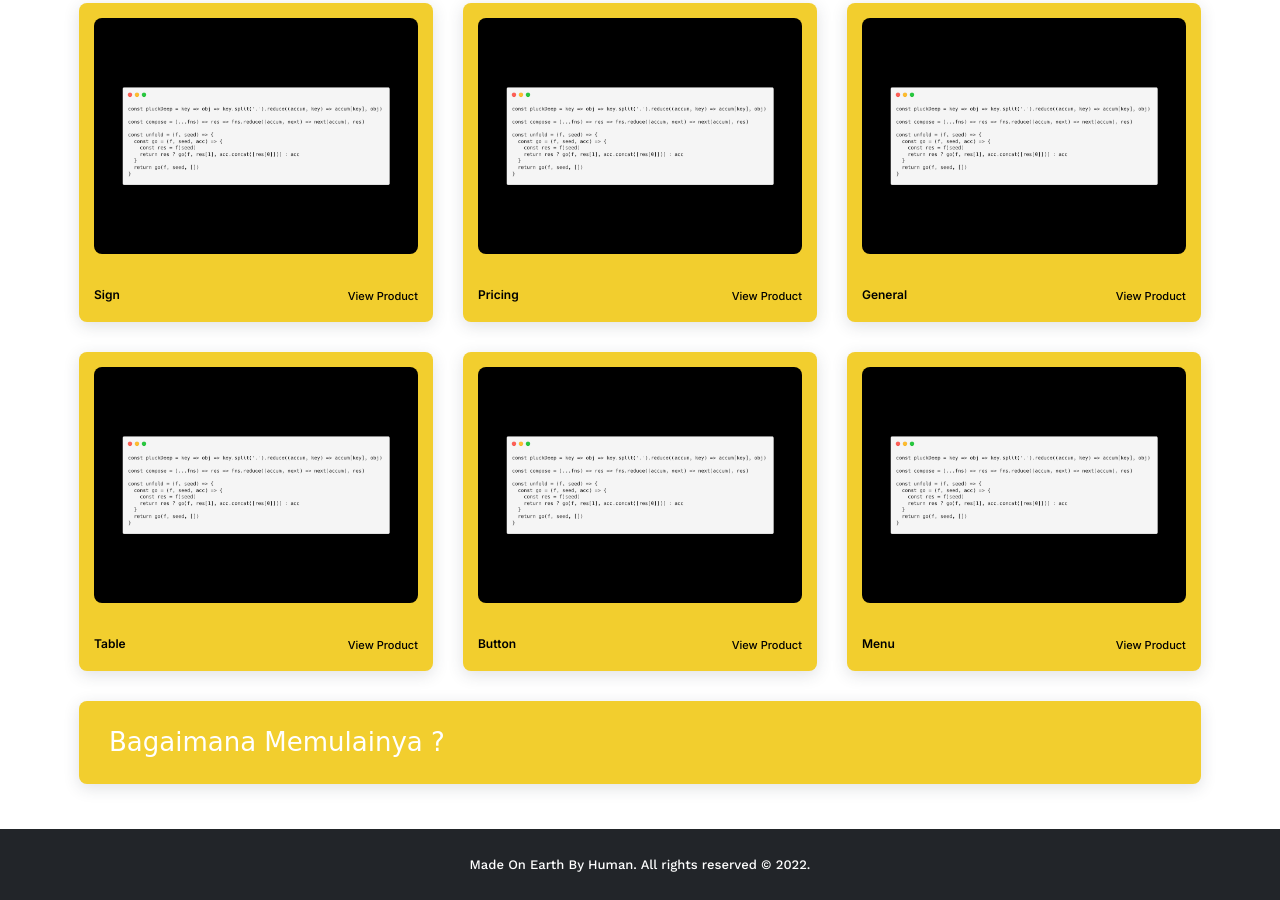
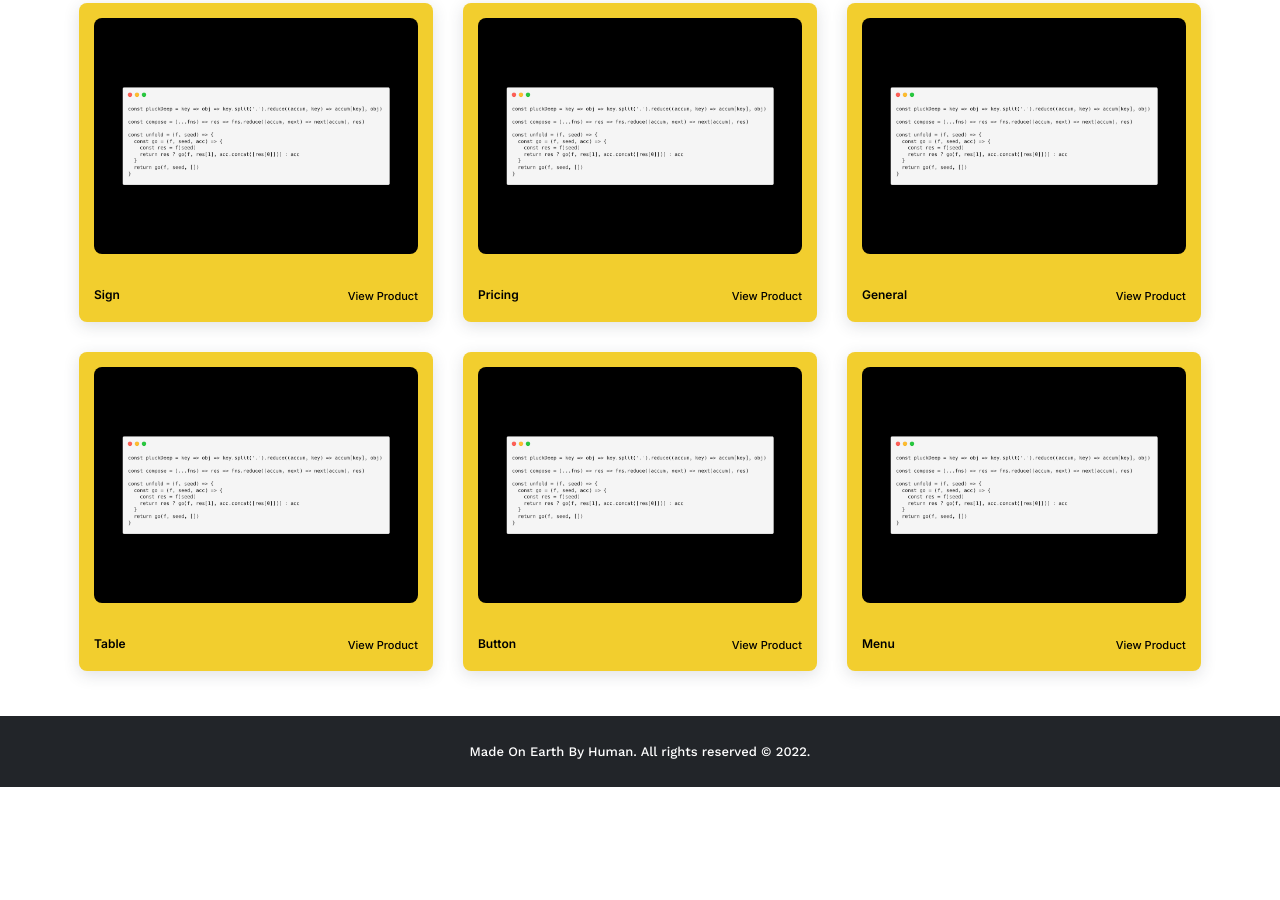
Before and after one commit to uidynamic/uidynamic.github.io, a plain HTML site: page index.html in a window 1280 px wide. Shown: the part 3960-4860 px from the top of the page. After the commit the page ends 4747 px from the top, so only its background shows below. Drawn offline with nearby package versions, Linux system fonts and the light colour scheme; a web font is replaced by a local one.

Commit message:
Update index.html

```diff
--- a/index.html
+++ b/index.html
@@ -342,15 +342,6 @@
                     </div>
                 </div>
                 <!--End of cardproductpreview1-general-->
-
-                <!--Start of cardproductpreview8-general-->
-                <div class="col-12">
-                    <div class="cardproductpreview8-general bg-yellow" style="padding: 30px; box-sizing: border-box;">
-                        <h2 style="margin: 0px;" class="heading2 font-500 font-26">Bagaimana Memulainya ?</h2>
-                    </div>
-                </div>
-                <!--End of cardproductpreview8-general-->
-
                 </div>
             </div>
             <!--Start of footernavigation-menu -->
```
